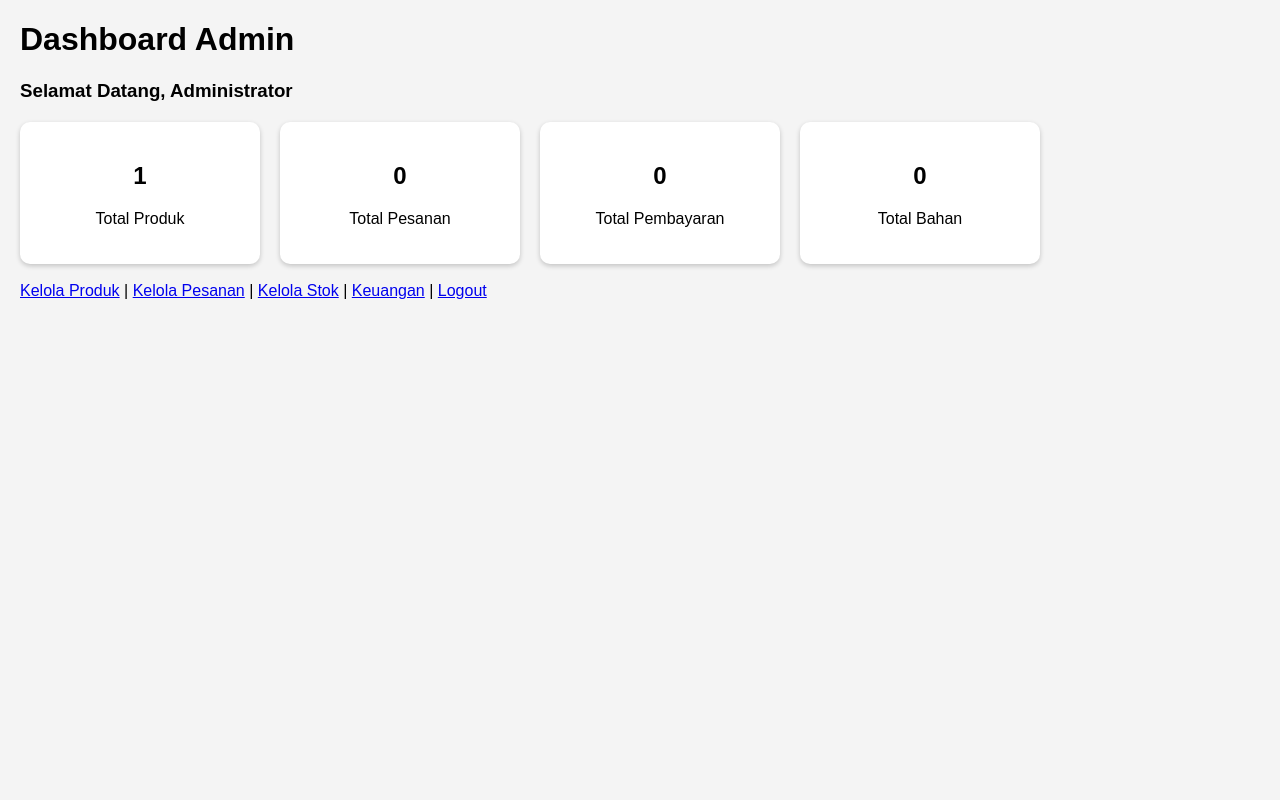
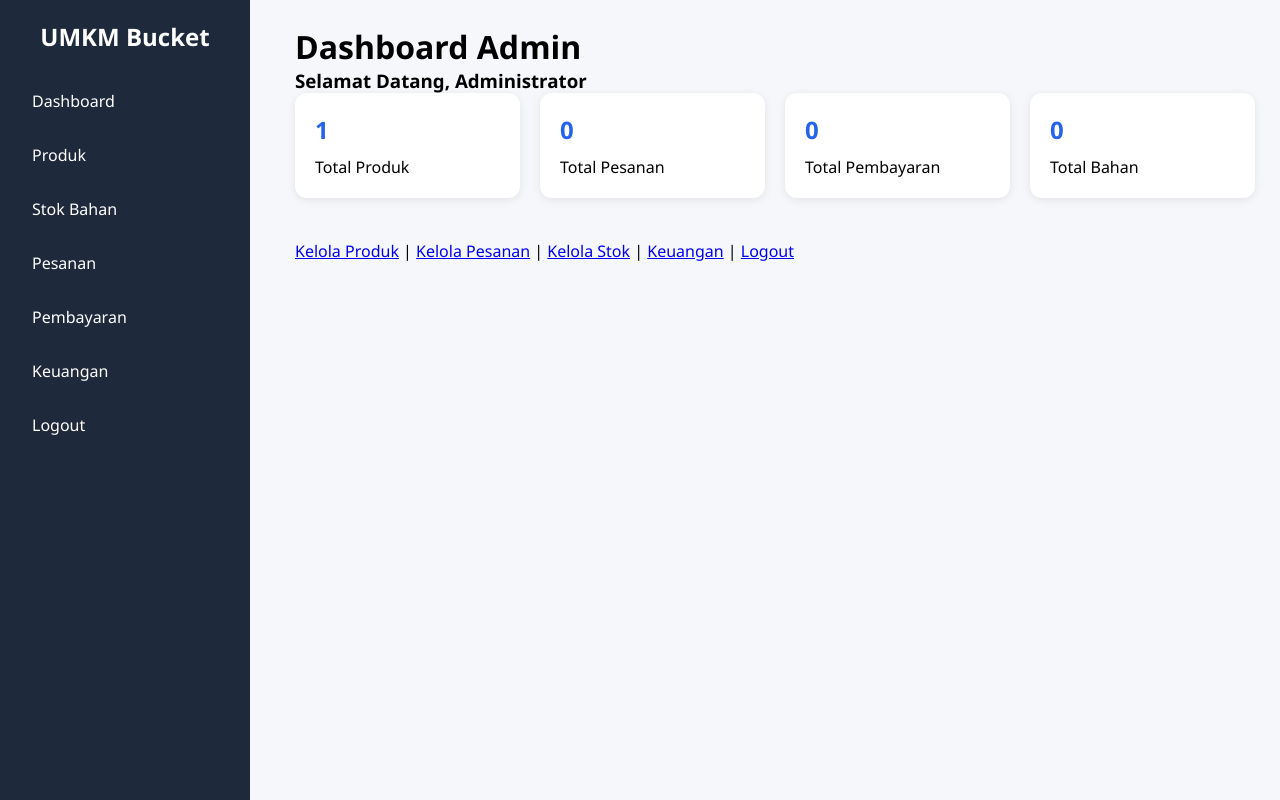
Before and after one commit to evanchristianw-maker/umkm_bucket, a PHP site: page /admin/dashboard.php in a window 1280 px wide. Run offline with PHP 8.4, Linux system fonts and the light colour scheme; a user stored in the database is signed in; data comes from the database, SQL or seed files in the repository; data that the repository does not hold is empty.

Commit message:
menambah warna dan tampilan

```diff
--- a/admin/dashboard.php
+++ b/admin/dashboard.php
@@ -1,3 +1,6 @@
+<?php include 'template/header.php'; ?>
+<?php include 'template/sidebar.php'; ?>
+
 <?php
 
 session_start();
@@ -72,3 +75,5 @@ $stok = mysqli_fetch_assoc($qStok);
 
 </body>
 </html>
+
+<?php include 'template/footer.php'; ?>
--- a/admin/edit_stok.php
+++ b/admin/edit_stok.php
@@ -1,3 +1,6 @@
+<?php include 'template/header.php'; ?>
+<?php include 'template/sidebar.php'; ?>
+
 <?php
 
 session_start();
@@ -54,3 +57,5 @@ Update Stok
 </button>
 
 </form>
+
+<?php include 'template/footer.php'; ?>
--- a/admin/pembayaran.php
+++ b/admin/pembayaran.php
@@ -1,3 +1,6 @@
+<?php include 'template/header.php'; ?>
+<?php include 'template/sidebar.php'; ?>
+
 <td>
 
 <a href="../proses/verifikasi.php?id=<?= $row['id_pembayaran']; ?>&status=Valid">
@@ -11,3 +14,5 @@
 </a>
 
 </td>
+
+<?php include 'template/footer.php'; ?>
--- a/admin/pesanan.php
+++ b/admin/pesanan.php
@@ -1,3 +1,8 @@
+<?php include 'template/header.php'; ?>
+<?php include 'template/sidebar.php'; ?>
+
 <a href="../proses/update_status_pesanan.php?id=<?= $row['id_pesanan']; ?>">
 Selesai
 </a>
+
+<?php include 'template/footer.php'; ?>
--- a/admin/produk.php
+++ b/admin/produk.php
@@ -1,3 +1,6 @@
+<?php include 'template/header.php'; ?>
+<?php include 'template/sidebar.php'; ?>
+
 <?php
 session_start();
 
@@ -128,3 +131,5 @@ Hapus
 
 </body>
 </html>
+
+<?php include 'template/footer.php'; ?>
--- a/admin/stok.php
+++ b/admin/stok.php
@@ -1,3 +1,6 @@
+<?php include 'template/header.php'; ?>
+<?php include 'template/sidebar.php'; ?>
+
 <?php
 
 session_start();
@@ -123,3 +126,5 @@ Hapus
 
 </body>
 </html>
+
+<?php include 'template/footer.php'; ?>
--- a/admin/template/footer.php
+++ b/admin/template/footer.php
@@ -0,0 +1,6 @@
+</div>
+
+</div>
+
+</body>
+</html>
--- a/admin/template/header.php
+++ b/admin/template/header.php
@@ -0,0 +1,16 @@
+<!DOCTYPE html>
+<html>
+<head>
+
+<meta charset="UTF-8">
+
+<title>UMKM Bucket</title>
+
+<link rel="stylesheet"
+href="../assets/css/style.css">
+
+</head>
+
+<body>
+
+<div class="container">
--- a/admin/template/sidebar.php
+++ b/admin/template/sidebar.php
@@ -0,0 +1,21 @@
+<div class="sidebar">
+
+    <h2>UMKM Bucket</h2>
+
+    <a href="dashboard.php">Dashboard</a>
+
+    <a href="produk.php">Produk</a>
+
+    <a href="stok.php">Stok Bahan</a>
+
+    <a href="pesanan.php">Pesanan</a>
+
+    <a href="pembayaran.php">Pembayaran</a>
+
+    <a href="keuangan.php">Keuangan</a>
+
+    <a href="logout.php">Logout</a>
+
+</div>
+
+<div class="content">
--- a/assets/css/style.css
+++ b/assets/css/style.css
@@ -1,20 +1,231 @@
+/* RESET */
+
+*{
+    margin:0;
+    padding:0;
+    box-sizing:border-box;
+    font-family:'Segoe UI',sans-serif;
+}
+
+:root{
+    --primary:#2563eb;
+    --secondary:#1e293b;
+    --success:#22c55e;
+    --warning:#f59e0b;
+    --danger:#ef4444;
+    --bg:#f5f7fa;
+    --white:#ffffff;
+    --shadow:0 2px 10px rgba(0,0,0,0.08);
+}
+
 body{
-    font-family: Arial, sans-serif;
-    margin: 20px;
-    background: #f4f4f4;
+    background:var(--bg);
+}
+
+/* LAYOUT */
+
+.container{
+    display:flex;
+}
+
+/* SIDEBAR */
+
+.sidebar{
+    width:250px;
+    min-height:100vh;
+    background:var(--secondary);
+    color:white;
+    position:fixed;
+    left:0;
+    top:0;
+    padding:20px;
+}
+
+.sidebar h2{
+    margin-bottom:25px;
+    text-align:center;
+}
+
+.sidebar a{
+    display:block;
+    color:white;
+    text-decoration:none;
+    padding:12px;
+    margin-bottom:8px;
+    border-radius:8px;
+    transition:.3s;
+}
+
+.sidebar a:hover{
+    background:#334155;
+}
+
+/* CONTENT */
+
+.content{
+    margin-left:270px;
+    padding:25px;
+    width:100%;
+}
+
+/* CARD */
+
+.card{
+    background:white;
+    padding:20px;
+    border-radius:12px;
+    box-shadow:var(--shadow);
+    margin-bottom:20px;
 }
 
 .dashboard{
-    display: flex;
-    gap: 20px;
-    margin-top: 20px;
+    display:grid;
+    grid-template-columns:repeat(auto-fit,minmax(200px,1fr));
+    gap:20px;
 }
 
-.card{
-    width: 200px;
-    background: white;
-    padding: 20px;
-    border-radius: 10px;
-    box-shadow: 0 2px 5px rgba(0,0,0,0.2);
-    text-align: center;
+.card h2{
+    color:var(--primary);
+    margin-bottom:10px;
 }
+
+/* BUTTON */
+
+.btn{
+    padding:10px 16px;
+    border:none;
+    border-radius:8px;
+    text-decoration:none;
+    cursor:pointer;
+    color:white;
+    display:inline-block;
+}
+
+.btn-primary{
+    background:var(--primary);
+}
+
+.btn-success{
+    background:var(--success);
+}
+
+.btn-danger{
+    background:var(--danger);
+}
+
+.btn-warning{
+    background:var(--warning);
+}
+
+/* TABLE */
+
+table{
+    width:100%;
+    border-collapse:collapse;
+    background:white;
+    box-shadow:var(--shadow);
+}
+
+table th{
+    background:var(--primary);
+    color:white;
+}
+
+table th,
+table td{
+    padding:12px;
+    border:1px solid #ddd;
+}
+
+table tr:hover{
+    background:#f9fafb;
+}
+
+/* FORM */
+
+input,
+select,
+textarea{
+    width:100%;
+    padding:10px;
+    margin-top:5px;
+    margin-bottom:15px;
+    border:1px solid #ddd;
+    border-radius:8px;
+}
+
+label{
+    font-weight:bold;
+}
+
+form{
+    background:white;
+    padding:20px;
+    border-radius:12px;
+    box-shadow:var(--shadow);
+}
+
+/* CUSTOMER PRODUCT CARD */
+
+.product-grid{
+    display:grid;
+    grid-template-columns:repeat(auto-fill,minmax(250px,1fr));
+    gap:20px;
+}
+
+.product-card{
+    background:white;
+    border-radius:12px;
+    overflow:hidden;
+    box-shadow:var(--shadow);
+}
+
+.product-card img{
+    width:100%;
+    height:220px;
+    object-fit:cover;
+}
+
+.product-card .info{
+    padding:15px;
+}
+
+.product-card h3{
+    margin-bottom:10px;
+}
+
+.product-card p{
+    margin-bottom:10px;
+}
+
+/* LOGIN */
+
+.login-container{
+    display:flex;
+    justify-content:center;
+    align-items:center;
+    height:100vh;
+}
+
+.login-card{
+    width:400px;
+    background:white;
+    padding:30px;
+    border-radius:12px;
+    box-shadow:0 4px 15px rgba(0,0,0,.1);
+}
+
+.login-card h1{
+    text-align:center;
+    color:#2563eb;
+    margin-bottom:10px;
+}
+
+.login-card p{
+    text-align:center;
+    margin-bottom:20px;
+}
+
+.login-card button{
+    width:100%;
+}
--- a/customer/katalog.php
+++ b/customer/katalog.php
@@ -0,0 +1,2 @@
+<link rel="stylesheet"
+href="../assets/css/style.css">
--- a/customer/pembayaran.php
+++ b/customer/pembayaran.php
@@ -0,0 +1,2 @@
+<link rel="stylesheet"
+href="../assets/css/style.css">
--- a/customer/pesan.php
+++ b/customer/pesan.php
@@ -0,0 +1,2 @@
+<link rel="stylesheet"
+href="../assets/css/style.css">
--- a/customer/tracking.php
+++ b/customer/tracking.php
@@ -6,6 +6,8 @@ include '../config/koneksi.php';
 <html>
 <head>
     <title>Tracking Pesanan</title>
+    <link rel="stylesheet"
+href="../assets/css/style.css">
 </head>
 <body>
 
```
Also changed, not shown: admin/keuangan.php (+8 -0 lines), login.php (+31 -13 lines).
